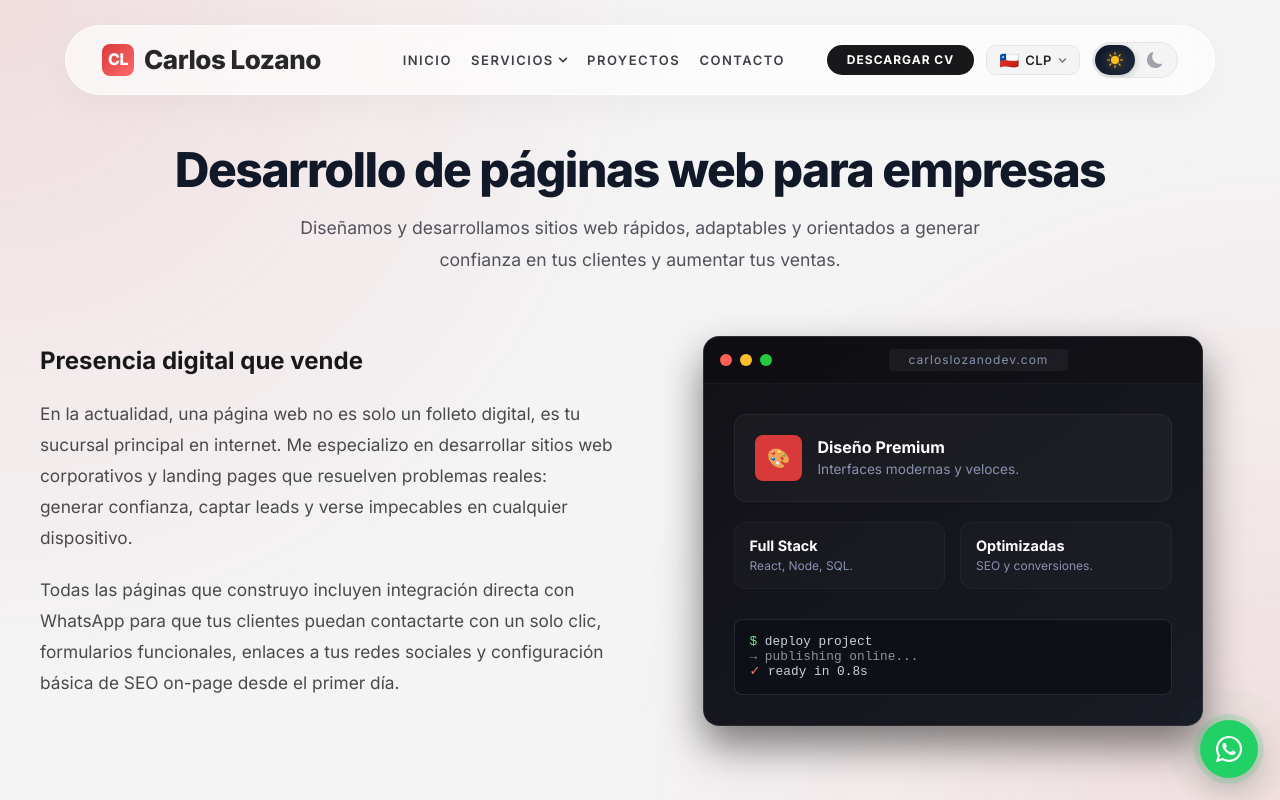
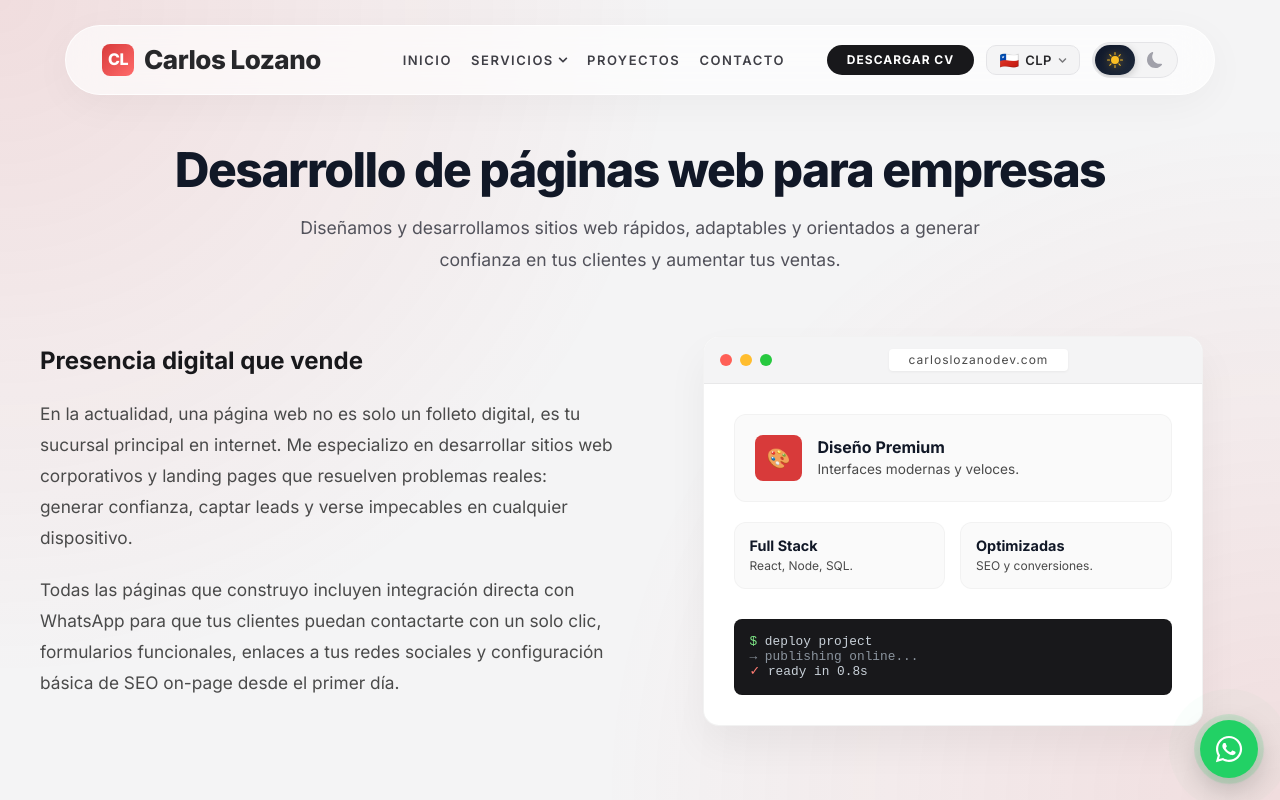
Before and after one commit to CarlosL-Code/Portafolio_react, a React (Vite) app: page /desarrollo-web in a window 1280 px wide. Shown: the top 800 px of the page. Built offline with nearby package versions, Linux system fonts and the light colour scheme.

Commit message:
Corregir tarjetas oscuras en modo claro (Planes y Mocks)

```diff
--- a/src/componentes/ui/MockWindow.jsx
+++ b/src/componentes/ui/MockWindow.jsx
@@ -1,97 +1,45 @@
 import React from 'react';
+import './Mocks.css';
 
 const MockWindow = () => {
   return (
-    <div style={{
-      background: 'linear-gradient(145deg, #111116 0%, #1a1a24 100%)',
-      borderRadius: '16px',
-      border: '1px solid rgba(255, 255, 255, 0.1)',
-      boxShadow: '0 20px 40px rgba(0,0,0,0.5)',
-      overflow: 'hidden',
-      width: '100%',
-      maxWidth: '500px',
-      margin: '0 auto'
-    }}>
+    <div className="mock-window">
       {/* Title Bar */}
-      <div style={{
-        display: 'flex',
-        alignItems: 'center',
-        padding: '12px 16px',
-        borderBottom: '1px solid rgba(255, 255, 255, 0.05)',
-        background: 'rgba(0, 0, 0, 0.2)'
-      }}>
+      <div className="mock-window-header">
         <div style={{ display: 'flex', gap: '8px' }}>
           <div style={{ width: '12px', height: '12px', borderRadius: '50%', background: '#ff5f56' }}></div>
           <div style={{ width: '12px', height: '12px', borderRadius: '50%', background: '#ffbd2e' }}></div>
           <div style={{ width: '12px', height: '12px', borderRadius: '50%', background: '#27c93f' }}></div>
         </div>
-        <div style={{
-          marginLeft: 'auto',
-          marginRight: 'auto',
-          background: 'rgba(255, 255, 255, 0.05)',
-          padding: '4px 20px',
-          borderRadius: '4px',
-          fontSize: '0.75rem',
-          color: '#8892b0',
-          letterSpacing: '1px'
-        }}>
+        <div className="mock-window-url">
           carloslozanodev.com
         </div>
       </div>
 
       {/* Content Area */}
       <div style={{ padding: '30px', display: 'flex', flexDirection: 'column', gap: '20px' }}>
-        <div style={{
-          background: 'rgba(255, 255, 255, 0.03)',
-          border: '1px solid rgba(255, 255, 255, 0.05)',
-          padding: '20px',
-          borderRadius: '12px',
-          display: 'flex',
-          gap: '15px',
-          alignItems: 'center'
-        }}>
+        <div className="mock-card">
           <div style={{ background: 'var(--primario)', padding: '12px', borderRadius: '8px', color: 'white', fontSize: '1.2rem' }}>
             🎨
           </div>
           <div>
-            <h4 style={{ margin: '0 0 5px 0', color: '#fff', fontSize: '1rem' }}>Diseño Premium</h4>
-            <p style={{ margin: 0, color: '#8892b0', fontSize: '0.85rem' }}>Interfaces modernas y veloces.</p>
+            <h4 className="mock-text-title">Diseño Premium</h4>
+            <p className="mock-text-desc">Interfaces modernas y veloces.</p>
           </div>
         </div>
 
         <div style={{ display: 'flex', gap: '15px' }}>
-          <div style={{
-            flex: 1,
-            background: 'rgba(255, 255, 255, 0.02)',
-            border: '1px solid rgba(255, 255, 255, 0.04)',
-            padding: '15px',
-            borderRadius: '12px'
-          }}>
-            <h4 style={{ margin: '0 0 5px 0', color: '#fff', fontSize: '0.9rem' }}>Full Stack</h4>
-            <p style={{ margin: 0, color: '#8892b0', fontSize: '0.75rem' }}>React, Node, SQL.</p>
+          <div className="mock-card-small">
+            <h4 className="mock-text-title-small">Full Stack</h4>
+            <p className="mock-text-desc-small">React, Node, SQL.</p>
           </div>
-          <div style={{
-            flex: 1,
-            background: 'rgba(255, 255, 255, 0.02)',
-            border: '1px solid rgba(255, 255, 255, 0.04)',
-            padding: '15px',
-            borderRadius: '12px'
-          }}>
-            <h4 style={{ margin: '0 0 5px 0', color: '#fff', fontSize: '0.9rem' }}>Optimizadas</h4>
-            <p style={{ margin: 0, color: '#8892b0', fontSize: '0.75rem' }}>SEO y conversiones.</p>
+          <div className="mock-card-small">
+            <h4 className="mock-text-title-small">Optimizadas</h4>
+            <p className="mock-text-desc-small">SEO y conversiones.</p>
           </div>
         </div>
 
-        <div style={{
-          background: '#0d1117',
-          border: '1px solid rgba(255, 255, 255, 0.1)',
-          padding: '15px',
-          borderRadius: '8px',
-          fontFamily: 'monospace',
-          fontSize: '0.8rem',
-          color: '#c9d1d9',
-          marginTop: '10px'
-        }}>
+        <div className="mock-terminal">
           <span style={{ color: '#7ee787' }}>$</span> deploy project<br/>
           <span style={{ color: '#8b949e' }}>→ publishing online...</span><br/>
           <span style={{ color: '#ff7b72' }}>✓</span> ready in 0.8s
--- /dev/null
+++ b/src/componentes/ui/Mocks.css
@@ -0,0 +1,248 @@
+/* Mocks.css */
+
+/* MOCK WINDOW (Desarrollo Web) */
+.mock-window {
+  background: #ffffff;
+  border-radius: 16px;
+  border: 1px solid rgba(0, 0, 0, 0.05);
+  box-shadow: 0 20px 40px rgba(0, 0, 0, 0.05);
+  overflow: hidden;
+  width: 100%;
+  max-width: 500px;
+  margin: 0 auto;
+  transition: all 0.3s ease;
+}
+
+body.dark .mock-window {
+  background: linear-gradient(145deg, #111116 0%, #1a1a24 100%);
+  border-color: rgba(255, 255, 255, 0.1);
+  box-shadow: 0 20px 40px rgba(0, 0, 0, 0.5);
+}
+
+.mock-window-header {
+  display: flex;
+  align-items: center;
+  padding: 12px 16px;
+  border-bottom: 1px solid rgba(0, 0, 0, 0.05);
+  background: #f4f4f5;
+}
+
+body.dark .mock-window-header {
+  border-bottom-color: rgba(255, 255, 255, 0.05);
+  background: rgba(0, 0, 0, 0.2);
+}
+
+.mock-window-url {
+  margin-left: auto;
+  margin-right: auto;
+  background: #ffffff;
+  padding: 4px 20px;
+  border-radius: 4px;
+  font-size: 0.75rem;
+  color: #4a4a4a;
+  letter-spacing: 1px;
+  box-shadow: 0 1px 3px rgba(0, 0, 0, 0.05);
+}
+
+body.dark .mock-window-url {
+  background: rgba(255, 255, 255, 0.05);
+  color: #8892b0;
+  box-shadow: none;
+}
+
+.mock-card {
+  background: #fafafa;
+  border: 1px solid rgba(0, 0, 0, 0.03);
+  padding: 20px;
+  border-radius: 12px;
+  display: flex;
+  gap: 15px;
+  align-items: center;
+}
+
+body.dark .mock-card {
+  background: rgba(255, 255, 255, 0.03);
+  border-color: rgba(255, 255, 255, 0.05);
+}
+
+.mock-card-small {
+  flex: 1;
+  background: #fafafa;
+  border: 1px solid rgba(0, 0, 0, 0.03);
+  padding: 15px;
+  border-radius: 12px;
+}
+
+body.dark .mock-card-small {
+  background: rgba(255, 255, 255, 0.02);
+  border-color: rgba(255, 255, 255, 0.04);
+}
+
+.mock-text-title {
+  margin: 0 0 5px 0;
+  color: #111827;
+  font-size: 1rem;
+}
+
+body.dark .mock-text-title {
+  color: #fff;
+}
+
+.mock-text-title-small {
+  margin: 0 0 5px 0;
+  color: #111827;
+  font-size: 0.9rem;
+}
+
+body.dark .mock-text-title-small {
+  color: #fff;
+}
+
+.mock-text-desc {
+  margin: 0;
+  color: #4a4a4a;
+  font-size: 0.85rem;
+}
+
+body.dark .mock-text-desc {
+  color: #8892b0;
+}
+
+.mock-text-desc-small {
+  margin: 0;
+  color: #4a4a4a;
+  font-size: 0.75rem;
+}
+
+body.dark .mock-text-desc-small {
+  color: #8892b0;
+}
+
+.mock-terminal {
+  background: #18181B;
+  border: 1px solid rgba(0, 0, 0, 0.1);
+  padding: 15px;
+  border-radius: 8px;
+  font-family: monospace;
+  font-size: 0.8rem;
+  color: #c9d1d9;
+  margin-top: 10px;
+}
+
+body.dark .mock-terminal {
+  background: #0d1117;
+  border-color: rgba(255, 255, 255, 0.1);
+}
+
+/* MOCK DASHBOARD (Software a Medida) */
+.mock-dashboard {
+  background: #ffffff;
+  border-radius: 16px;
+  border: 1px solid rgba(0, 0, 0, 0.05);
+  box-shadow: 0 20px 40px rgba(0, 0, 0, 0.05);
+  overflow: hidden;
+  width: 100%;
+  max-width: 500px;
+  margin: 0 auto;
+  font-family: 'Inter', sans-serif;
+  transition: all 0.3s ease;
+}
+
+body.dark .mock-dashboard {
+  background: linear-gradient(145deg, #0f172a 0%, #1e293b 100%);
+  border-color: rgba(255, 255, 255, 0.1);
+  box-shadow: 0 20px 40px rgba(0, 0, 0, 0.5);
+}
+
+.mock-dash-sidebar {
+  width: 70px;
+  background: #f4f4f5;
+  border-right: 1px solid rgba(0, 0, 0, 0.05);
+  display: flex;
+  flex-direction: column;
+  align-items: center;
+  padding: 20px 0;
+  gap: 25px;
+}
+
+body.dark .mock-dash-sidebar {
+  background: rgba(0, 0, 0, 0.2);
+  border-right-color: rgba(255, 255, 255, 0.05);
+}
+
+.mock-dash-icon {
+  color: #4a4a4a;
+  font-size: 20px;
+}
+
+body.dark .mock-dash-icon {
+  color: #E4E4E7;
+}
+
+.mock-dash-icon.opacity-80 {
+  opacity: 0.8;
+}
+
+.mock-dash-icon.opacity-40 {
+  opacity: 0.4;
+}
+
+.mock-dash-title {
+  margin: 0;
+  color: #111827;
+  font-size: 1.1rem;
+}
+
+body.dark .mock-dash-title {
+  color: #F8FAFC;
+}
+
+.mock-dash-stat-box {
+  flex: 1;
+  background: #fafafa;
+  padding: 15px;
+  border-radius: 8px;
+  border: 1px solid rgba(0, 0, 0, 0.03);
+}
+
+body.dark .mock-dash-stat-box {
+  background: rgba(255, 255, 255, 0.03);
+  border-color: rgba(255, 255, 255, 0.02);
+}
+
+.mock-dash-stat-label {
+  color: #4a4a4a;
+  font-size: 0.75rem;
+}
+
+body.dark .mock-dash-stat-label {
+  color: #94A3B8;
+}
+
+.mock-dash-stat-value {
+  color: #111827;
+  font-size: 1.4rem;
+  font-weight: 700;
+  margin-top: 5px;
+}
+
+body.dark .mock-dash-stat-value {
+  color: #F8FAFC;
+}
+
+.mock-dash-chart {
+  flex: 1;
+  background: #fafafa;
+  border-radius: 8px;
+  border: 1px solid rgba(0, 0, 0, 0.03);
+  padding: 15px;
+  display: flex;
+  align-items: flex-end;
+  gap: 8px;
+  justify-content: space-between;
+}
+
+body.dark .mock-dash-chart {
+  background: rgba(255, 255, 255, 0.02);
+  border-color: rgba(255, 255, 255, 0.02);
+}
```
Also changed, not shown: src/componentes/layout/Planes.css (+99 -17 lines), src/componentes/ui/MockDashboard.jsx (+15 -33 lines).
